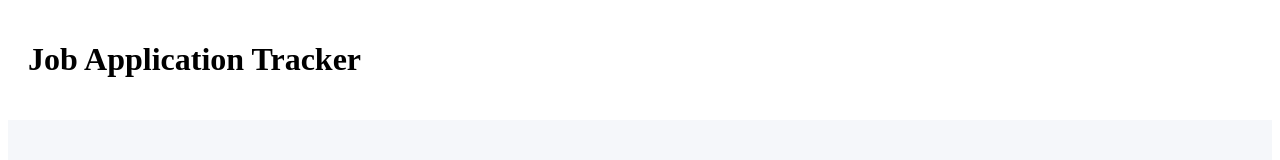
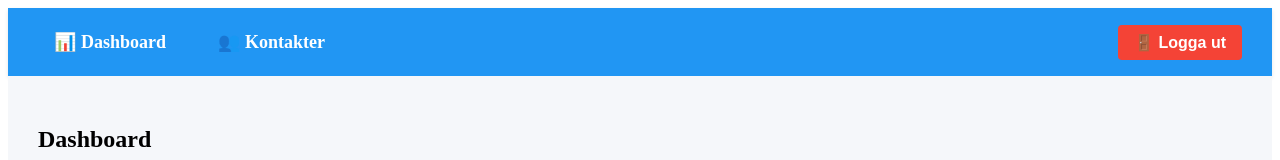
Before and after one commit to Saioda42/Projektarbetet_Webbramverk-, a React (Vite) app in the folder frontend/: page /login in a window 1280 px wide. Both pictures are taken after typing "name@example.com", "Sample123" into the empty fields and a click on the button "Login". Shown: the top 160 px of the page. Built offline with nearby package versions, Linux system fonts and the light colour scheme; no server answers.

Commit message:
Skapa Navbar.jsx och fixa med den

```diff
--- a/frontend/src/App.jsx
+++ b/frontend/src/App.jsx
@@ -1,17 +1,64 @@
-import { Routes, Route } from "react-router-dom";
+import { useState, useEffect } from "react";
+import { Routes, Route, Navigate } from "react-router-dom";
 import Dashboard from "./components/applications/Dashboard";
 import Login from "./components/Login";
+import ContactList from "./components/contacts/ContactList";
+import Navbar from "./components/Navbar";
+import ProtectedRoute from "./components/ProtectedRoute";
 
 export default function App() {
+  const [isLoggedIn, setIsLoggedIn] = useState(false);
+
+  // Kolla om användaren är inloggad när appen startar
+  useEffect(() => {
+    const token = localStorage.getItem('token');
+    setIsLoggedIn(!!token);
+  }, []);
+
+  // Funktion för att logga ut
+  const handleLogout = () => {
+    localStorage.removeItem('token');
+    setIsLoggedIn(false);
+  };
+
+  // Funktion för att logga in
+  const handleLogin = () => {
+    setIsLoggedIn(true);
+  };
+
   return (
     <div>
-      <h1 style={{ padding: "20px" }}>
-        Job Application Tracker
-      </h1>
+      {/* Visa bara Navbar om inloggad */}
+      {isLoggedIn && <Navbar onLogout={handleLogout} />}
 
       <Routes>
-        <Route path="/" element={<Dashboard />} />
-        <Route path="/login" element={<Login />} />
+        {/* Login route - skicka med handleLogin */}
+        <Route
+          path="/login"
+          element={<Login onLogin={handleLogin} />}
+        />
+
+        {/* Skyddade routes - kräver inloggning */}
+        <Route
+          path="/"
+          element={
+            <ProtectedRoute isLoggedIn={isLoggedIn}>
+              <Dashboard />
+            </ProtectedRoute>
+          }
+        />
+
+        <Route
+          path="/contacts"
+          element={
+            <ProtectedRoute isLoggedIn={isLoggedIn}>
+              <ContactList />
+            </ProtectedRoute>
+          }
+        />
+
+        {/* Redirect alla andra routes till login om inte inloggad */}
+        <Route path="*" element={<Navigate to="/login" replace />} />
       </Routes>
     </div>
   );
--- a/frontend/src/components/Login.jsx
+++ b/frontend/src/components/Login.jsx
@@ -1,7 +1,7 @@
 import { useState } from "react";
 import { useNavigate } from "react-router-dom";
 
-function Login() {
+function Login({ onLogin }) {
   const [email, setEmail] = useState("");
   const [password, setPassword] = useState("");
   const navigate = useNavigate();
@@ -12,6 +12,7 @@ function Login() {
     // Tillfällig fake login (vi kopplar backend sen)
     if (email && password) {
       localStorage.setItem("token", "fake-jwt-token");
+      onLogin(); // Uppdatera state i App
       navigate("/");
     }
   };
--- /dev/null
+++ b/frontend/src/components/Navbar.jsx
@@ -0,0 +1,75 @@
+import { Link, useNavigate } from 'react-router-dom';
+
+function Navbar({ onLogout }) {
+  const navigate = useNavigate();
+
+  const handleLogout = () => {
+    onLogout(); // Uppdatera state i App
+    navigate('/login');
+  };
+
+  return (
+    <nav style={{
+      backgroundColor: '#2196F3',
+      padding: '15px 30px',
+      display: 'flex',
+      justifyContent: 'space-between',
+      alignItems: 'center',
+      boxShadow: '0 2px 4px rgba(0,0,0,0.1)'
+    }}>
+      <div style={{ display: 'flex', gap: '20px' }}>
+        <Link
+          to="/"
+          style={{
+            color: 'white',
+            textDecoration: 'none',
+            fontSize: '18px',
+            fontWeight: 'bold',
+            padding: '8px 16px',
+            borderRadius: '4px',
+            transition: 'background-color 0.2s'
+          }}
+          onMouseOver={(e) => e.target.style.backgroundColor = '#1976D2'}
+          onMouseOut={(e) => e.target.style.backgroundColor = 'transparent'}
+        >
+          📊 Dashboard
+        </Link>
+
+        <Link
+          to="/contacts"
+          style={{
+            color: 'white',
+            textDecoration: 'none',
+            fontSize: '18px',
+            fontWeight: 'bold',
+            padding: '8px 16px',
+            borderRadius: '4px',
+            transition: 'background-color 0.2s'
+          }}
+          onMouseOver={(e) => e.target.style.backgroundColor = '#1976D2'}
+          onMouseOut={(e) => e.target.style.backgroundColor = 'transparent'}
+        >
+          👥 Kontakter
+        </Link>
+      </div>
+
+      <button
+        onClick={handleLogout}
+        style={{
+          backgroundColor: '#f44336',
+          color: 'white',
+          border: 'none',
+          padding: '8px 16px',
+          borderRadius: '4px',
+          cursor: 'pointer',
+          fontWeight: 'bold',
+          fontSize: '16px'
+        }}
+      >
+        🚪 Logga ut
+      </button>
+    </nav>
+  );
+}
+
+export default Navbar;
--- /dev/null
+++ b/frontend/src/components/ProtectedRoute.jsx
@@ -0,0 +1,13 @@
+import { Navigate } from 'react-router-dom';
+
+function ProtectedRoute({ children, isLoggedIn }) {
+  if (!isLoggedIn) {
+    // Om inte inloggad, redirecta till login
+    return <Navigate to="/login" replace />;
+  }
+
+  // Om inloggad, visa komponenten
+  return children;
+}
+
+export default ProtectedRoute;
```
